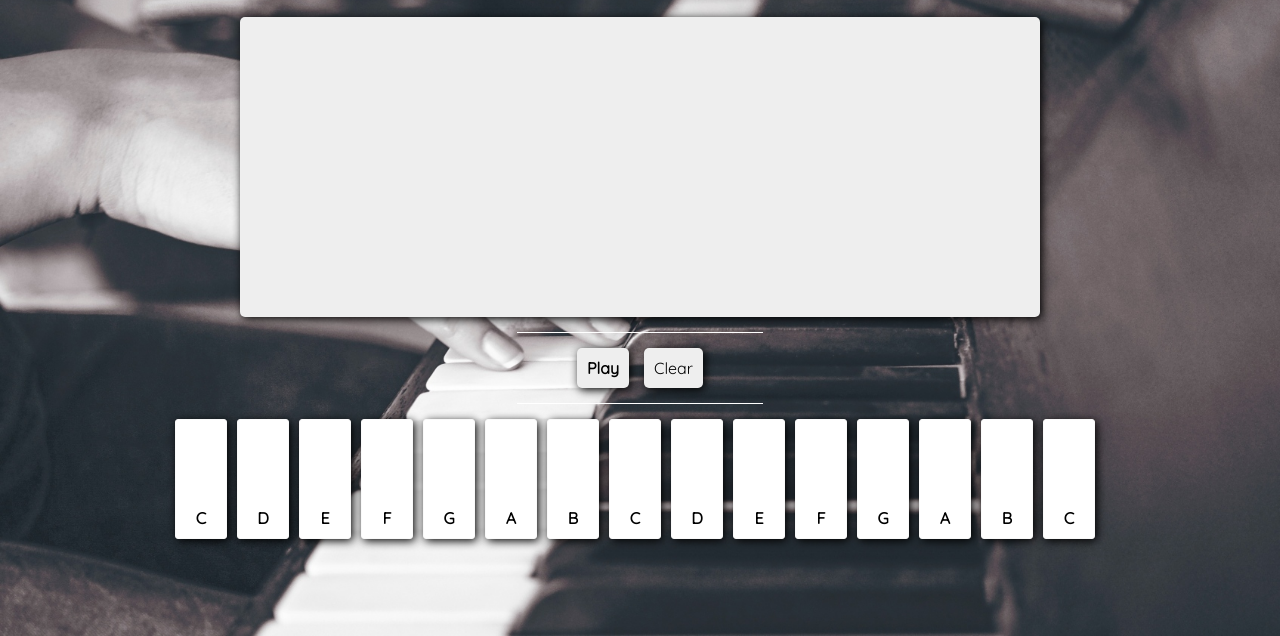
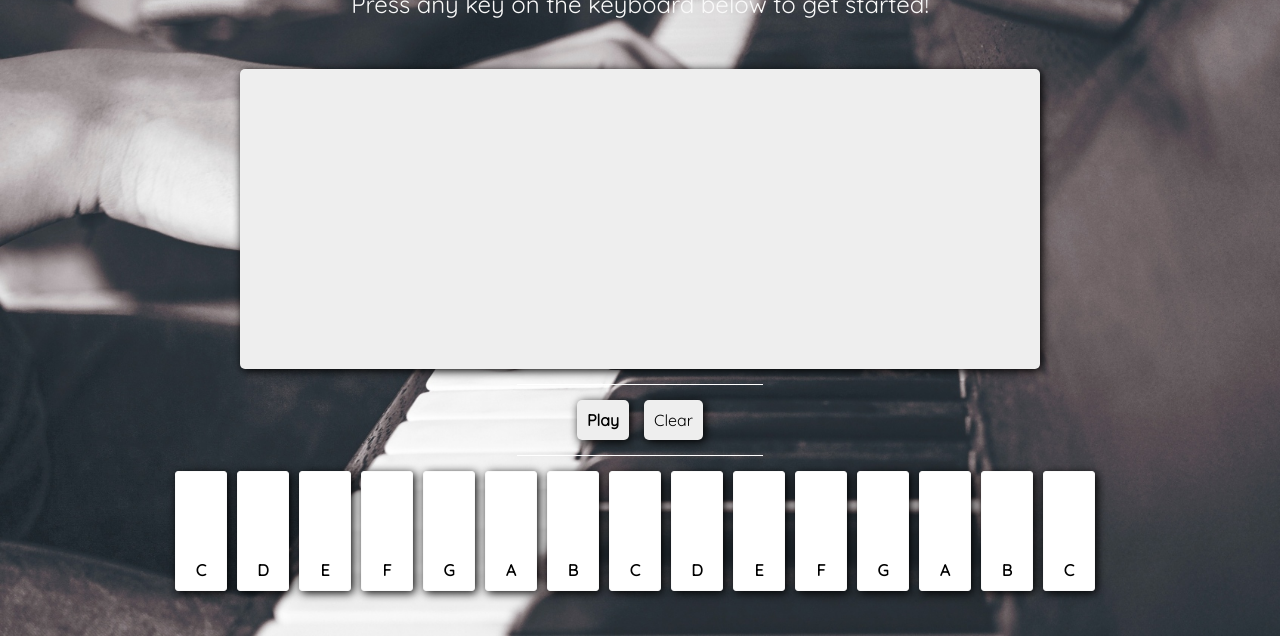
Before and after one commit to matthaaa/songbird, a website built with webpack: page index.html in a window 1280 px wide. Shown: the part 180-816 px from the top of the page. Built offline with nearby package versions, Linux system fonts and the light colour scheme.

Commit message:
Add description below title

```diff
--- a/assets/keyboard-style.css
+++ b/assets/keyboard-style.css
@@ -28,6 +28,12 @@ body {
 h1 {
   font-size: 50px;
   color: #F9F9F9;
+}
+
+p {
+  font-size: 24px;
+  color: #F9F9F9;
+  margin-bottom: 50px;
 }
 
 .app-content {
--- a/index.html
+++ b/index.html
@@ -9,6 +9,7 @@
   <body>
     <div class="app-content">
       <h1>Songbird</h1>
+      <p>Press any key on the keyboard below to get started!</p>
       <canvas id="timelineCanvas" width="800" height="300"></canvas>
       <div class="buttons">
         <div id="playButton" class="button play-button">Play</div>
```
